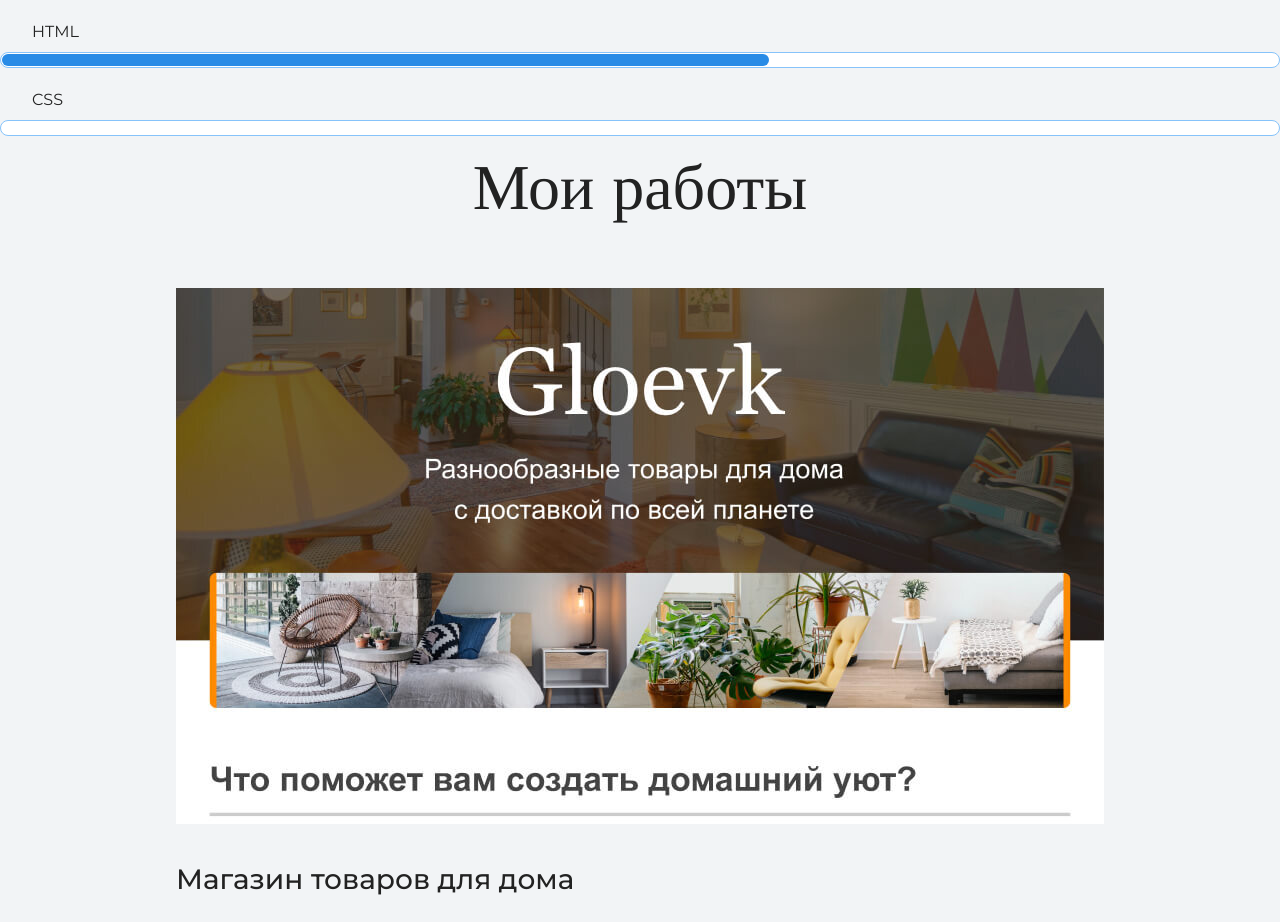
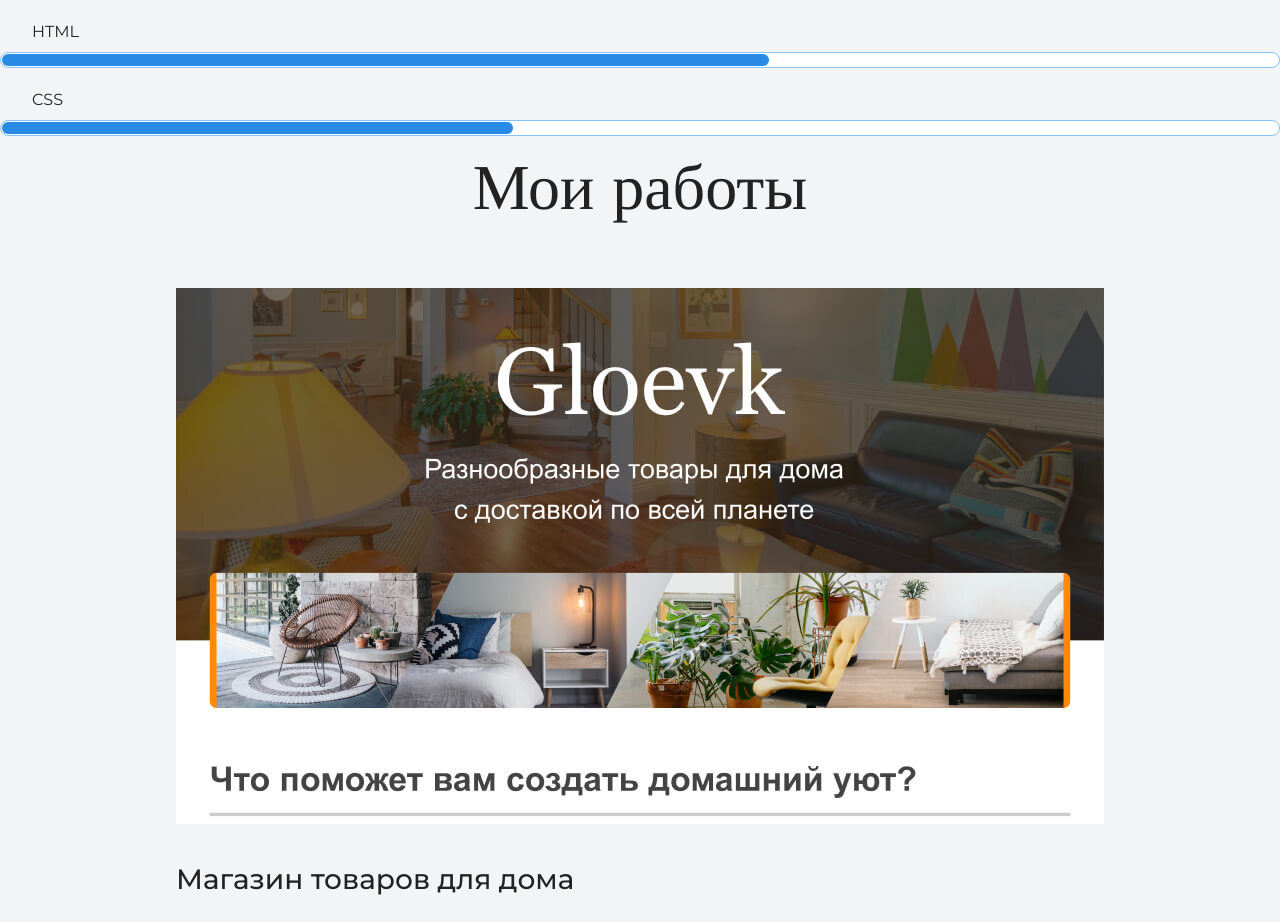
Before and after one commit to ivy-goruden/html, a plain HTML site: page index.html in a window 1280 px wide. Shown: the part 2018-2940 px from the top of the page. Drawn offline with nearby package versions, Linux system fonts and the light colour scheme.

Commit message:
Update index.html

```diff
--- a/index.html
+++ b/index.html
@@ -44,7 +44,7 @@
     <dt class="skills-html">HTML</dt>
     <dd class="level"><div style="width:60%;">60%</div></dd>
     <dt class="skills-css">CSS</dt>
-    <dd class="level"><divstyle="width:40%;">40%</div></dd>
+    <dd class="level"><div style="width:40%;">40%</div></dd>
   </dl>
 </div>
     <section class="portfolio">
```
